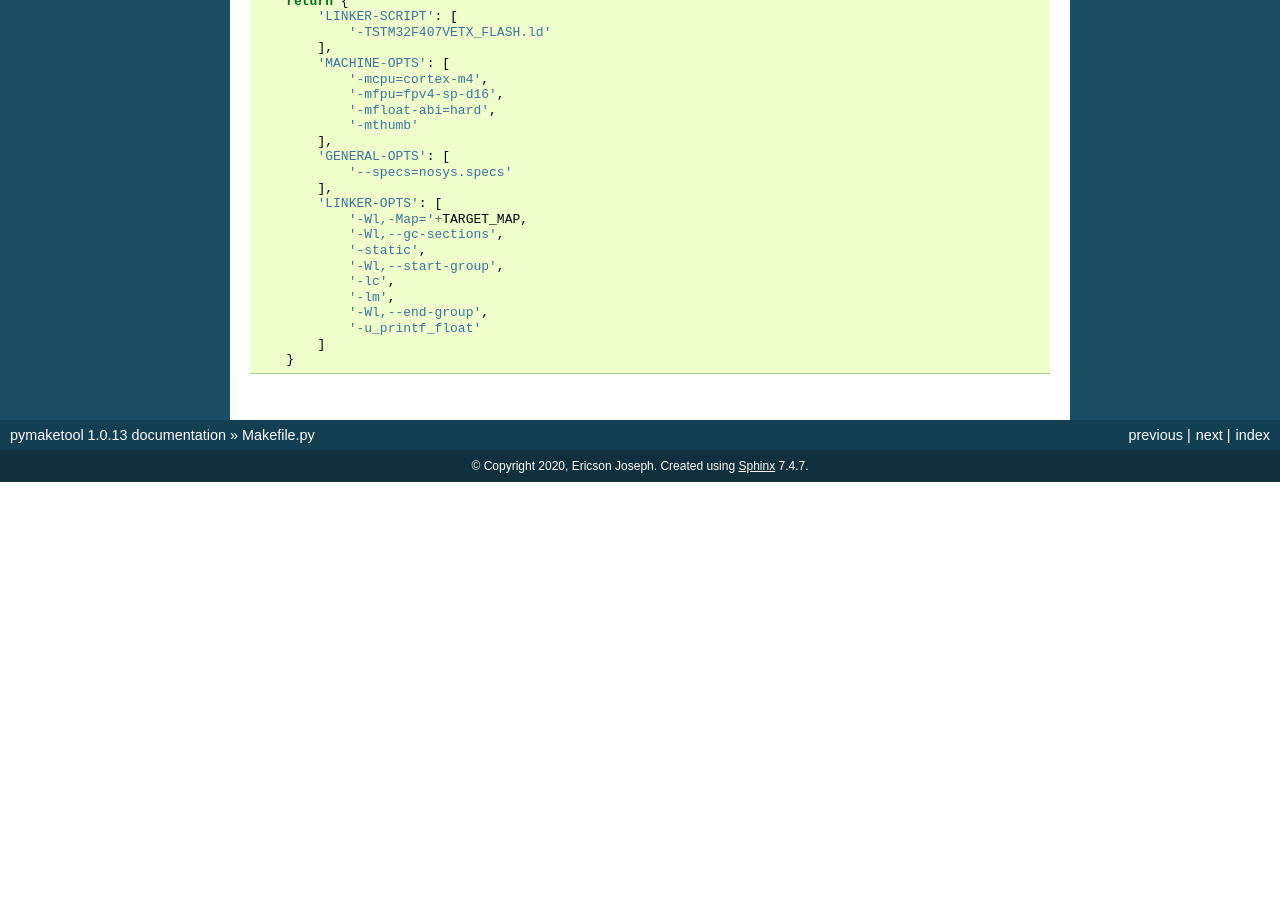
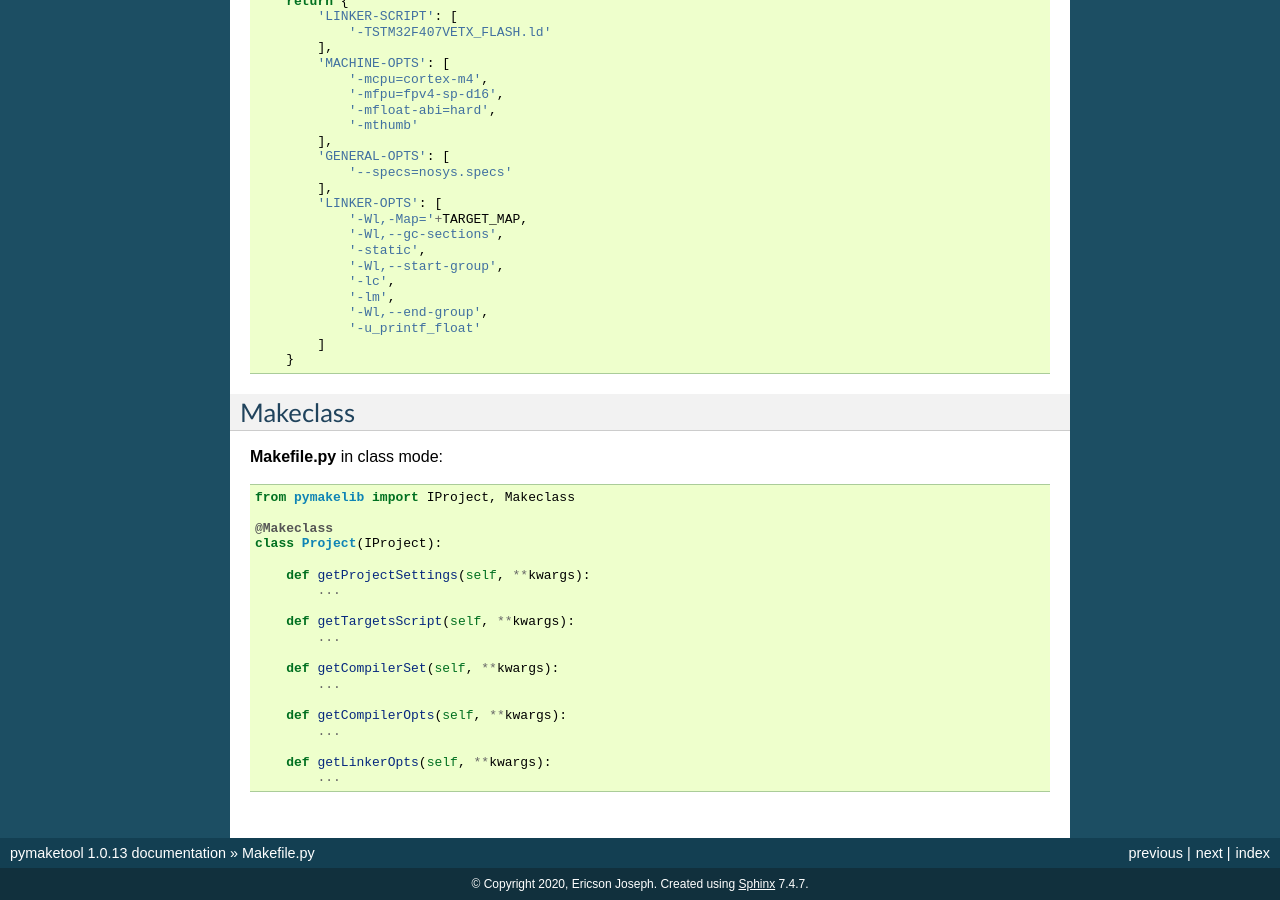
Before and after one commit to ericsonj/pymaketool, a Sphinx documentation site: the page built from docs/source/user/makefile.py.rst, in a window 1280 px wide and 900 px high, scrolled down 3845 px. Built offline with Sphinx 7.4.7, drawn with Linux system fonts in a browser that asks for light colours; before the commit the page ends 4327 px from its top, so only the background shows below that; some of the changed text lies outside the part shown.

Commit message:
Add docs

```diff
--- a/docs/source/user/makefile.py.rst
+++ b/docs/source/user/makefile.py.rst
@@ -269,3 +269,30 @@ Example of Makefile to build firmware for STM32F4 microcontroller:
                 '-u_printf_float'
             ]
         }
+
+Makeclass
+---------
+
+**Makefile.py** in class mode:
+
+.. code-block:: python
+
+    from pymakelib import IProject, Makeclass
+
+    @Makeclass
+    class Project(IProject):
+
+        def getProjectSettings(self, **kwargs):
+            ...
+
+        def getTargetsScript(self, **kwargs):
+            ...
+
+        def getCompilerSet(self, **kwargs):
+            ...
+
+        def getCompilerOpts(self, **kwargs):
+            ...
+
+        def getLinkerOpts(self, **kwargs):
+            ...
```
Also changed, not shown: docs/source/index.rst (+16 -0 lines), docs/source/user/logger.rst (added, +17 -0 lines), pymakelib/__init__.py (+4 -4 lines).
